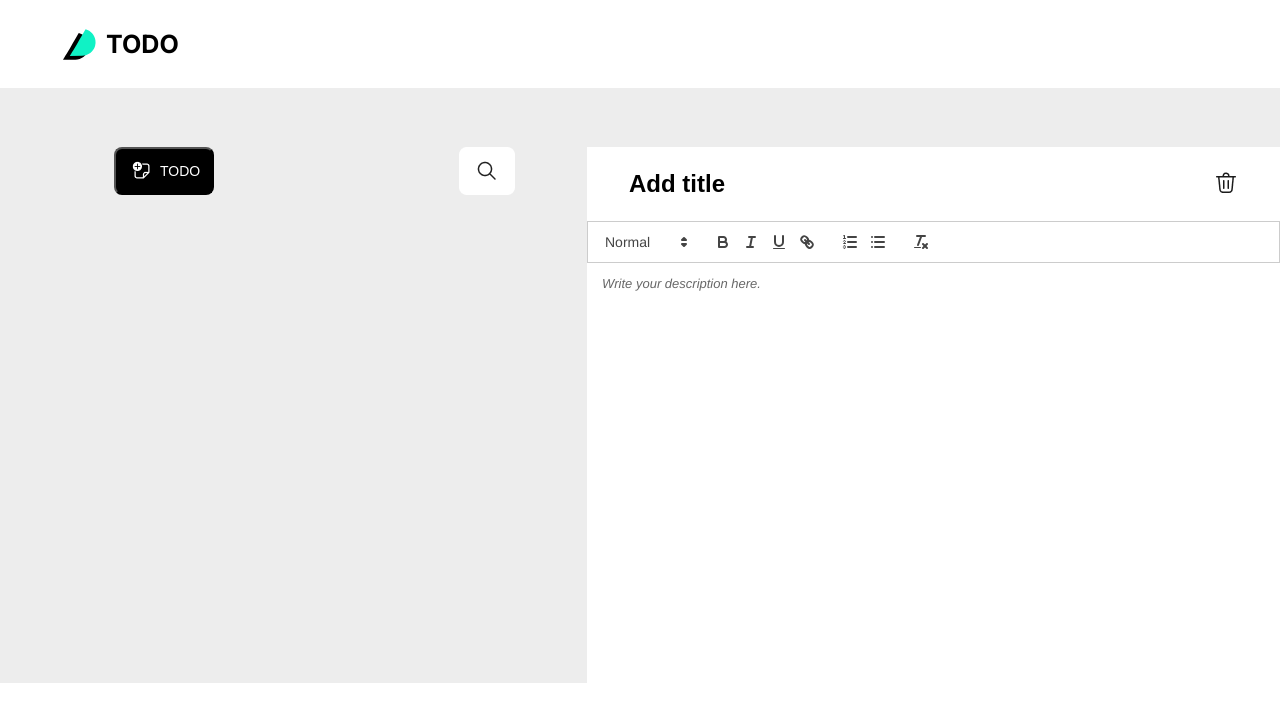
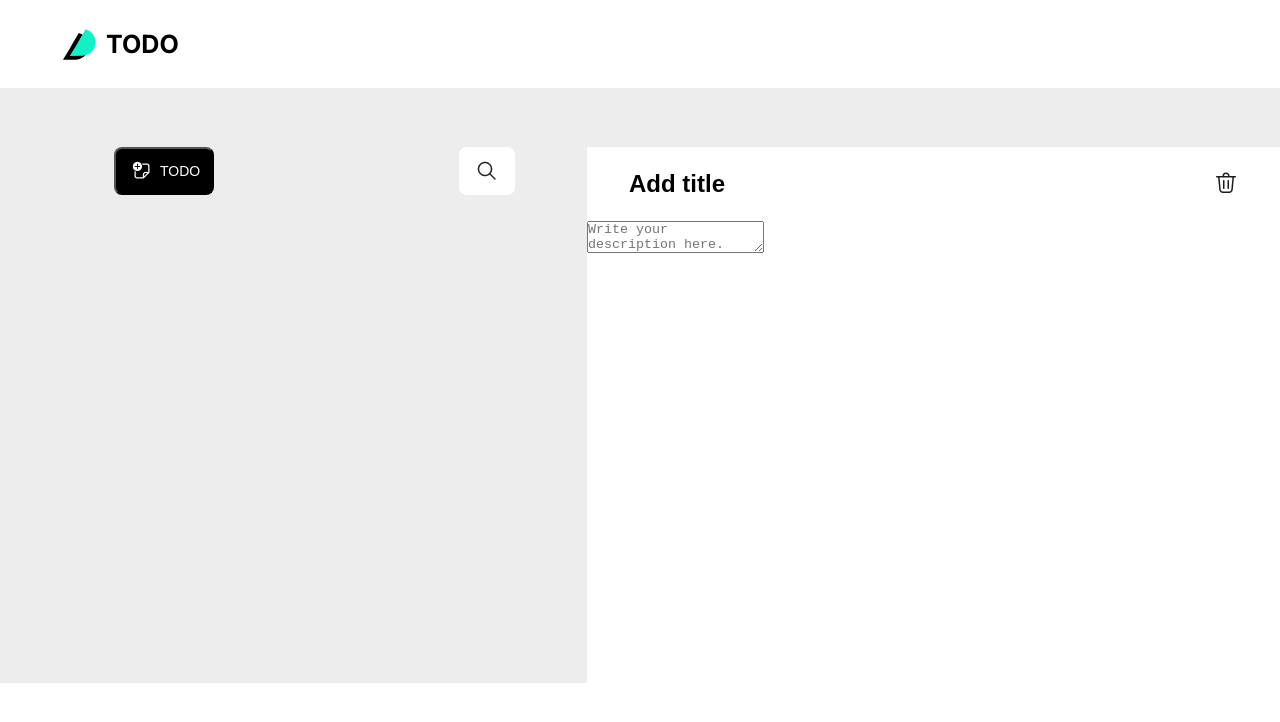
Before and after one commit to PriyanshuGo/my-todo-app, a Next.js app: page / in a window 1280 px wide. Shown: the top 722 px of the page. Built offline with nearby package versions, Linux system fonts and the light colour scheme.

Commit message:
removed react quill for deloyment

```diff
--- a/src/app/components/Section.jsx
+++ b/src/app/components/Section.jsx
@@ -1,10 +1,10 @@
 'use client'
-import dynamic from 'next/dynamic';
+// import dynamic from 'next/dynamic';
 import React, { useEffect, useState } from "react";
 import "./index.css";
 import Image from "next/image";
 import "react-quill/dist/quill.snow.css";
-const ReactQuill = dynamic(() => import('react-quill'), { ssr: false });
+// const ReactQuill = dynamic(() => import('react-quill'), { ssr: false });
 import Card from "./Card";
 import axios from "axios";
 
@@ -34,8 +34,8 @@ function Section() {
     setTitle(event.target.value);
   };
 
-  const handleDescriptionChange = (value) => {
-    setDescription(value);
+  const handleDescriptionChange = (event) => {
+    setDescription(event.target.value);
   };
 
   const addTodo = async () => {
@@ -147,11 +147,16 @@ function Section() {
             />
           </button>
         </div>
-        <ReactQuill className="richText"
+       <textarea name="" id=""
+        value={description}
+        onChange={handleDescriptionChange}
+        placeholder="Write your description here."
+       ></textarea>
+        {/* <ReactQuill className="richText"
           value={description}
           onChange={handleDescriptionChange}
           placeholder="Write your description here."
-        />
+        /> */}
       </div>
 {/* } */}
     </section>
```
